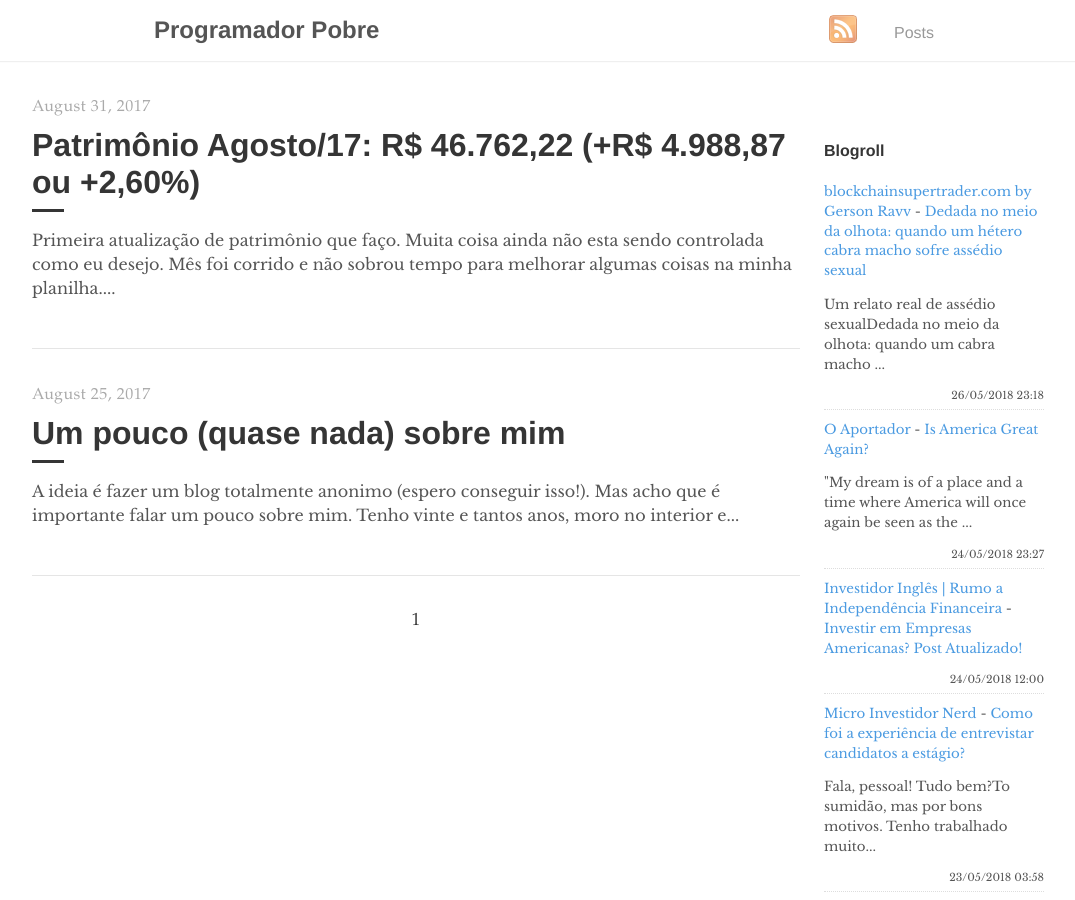
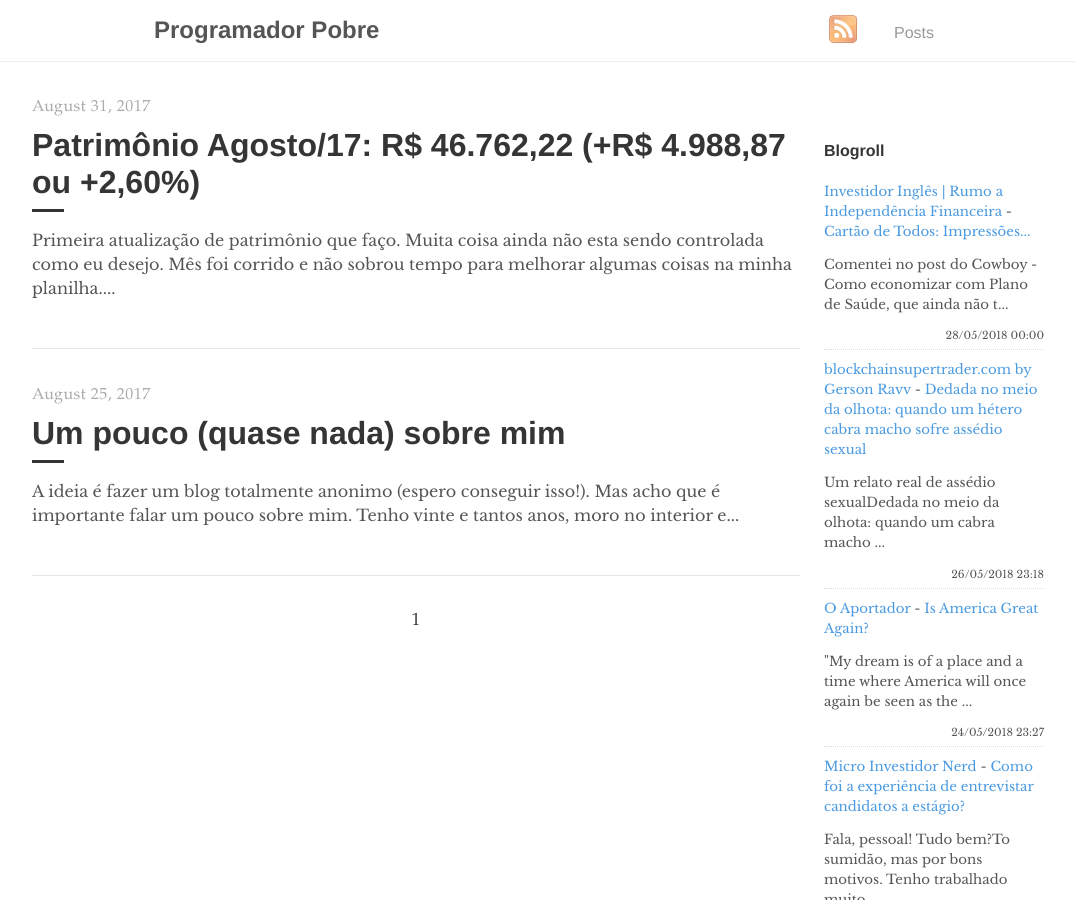
Before and after one commit to programadorpobre/programadorpobre.github.io, a Jekyll site: the page built from index.html, in a window 1280 px wide and 900 px high. Shown: the whole window, without its empty margins (96-1171 px from the left). Built offline with Jekyll 4.4.1, drawn with Linux system fonts in a browser that asks for light colours; the list of posts is cut into pages by our own code; comment, search, counter and statistics services are not loaded.

Commit message:
[ci skip] travis #296

```diff
--- a/_includes/feed-entries.html
+++ b/_includes/feed-entries.html
@@ -1,3 +1,8 @@
+<div class="feed-entry">
+    <a class="feed-entry-site-name" href="https://www.investidoringles.com/">Investidor Inglês | Rumo a Independência Financeira</a> - <a class="feed-entry-title" href="https://www.investidoringles.com/2018/05/cartao-de-todos-e-bom.html">Cartão de Todos: Impressões...</a>
+    <p class="feed-entry-summary">Comentei no post do Cowboy - Como economizar com Plano de Saúde, que ainda não t...</p>
+    <time datetime="2018-05-28T00:00:00.000-03:00">28/05/2018 00:00</time>
+</div>
 <div class="feed-entry">
     <a class="feed-entry-site-name" href="http://www.blockchainsupertrader.com/">blockchainsupertrader.com by Gerson Ravv</a> - <a class="feed-entry-title" href="http://www.blockchainsupertrader.com/2018/05/dedada-no-meio-da-olhota-quando-um.html">Dedada no meio da olhota: quando um hétero cabra macho sofre assédio sexual</a>
     <p class="feed-entry-summary">Um relato real de assédio sexualDedada no meio da olhota: quando um cabra macho ...</p>
@@ -7,11 +12,6 @@
     <a class="feed-entry-site-name" href="https://oaportadorfinanceiro.blogspot.com/">O Aportador</a> - <a class="feed-entry-title" href="https://oaportadorfinanceiro.blogspot.com/2018/05/is-america-great-again.html">Is America Great Again?</a>
     <p class="feed-entry-summary">"My dream is of a place and a time where America will once again be seen as the ...</p>
     <time datetime="2018-05-24T23:27:00.001-03:00">24/05/2018 23:27</time>
-</div>
-<div class="feed-entry">
-    <a class="feed-entry-site-name" href="https://www.investidoringles.com/">Investidor Inglês | Rumo a Independência Financeira</a> - <a class="feed-entry-title" href="https://www.investidoringles.com/2018/05/investir-em-empresas-americanas.html">Investir em Empresas Americanas? Post Atualizado!</a>
-    <p class="feed-entry-summary"></p>
-    <time datetime="2018-05-24T12:00:00.000-03:00">24/05/2018 12:00</time>
 </div>
 <div class="feed-entry">
     <a class="feed-entry-site-name" href="https://microinvestidornerd.blogspot.com/">Micro Investidor Nerd</a> - <a class="feed-entry-title" href="https://microinvestidornerd.blogspot.com/2018/05/como-foi-entrevistar-candidatos-estagio.html">Como foi a experiência de entrevistar candidatos a estágio?</a>
```
